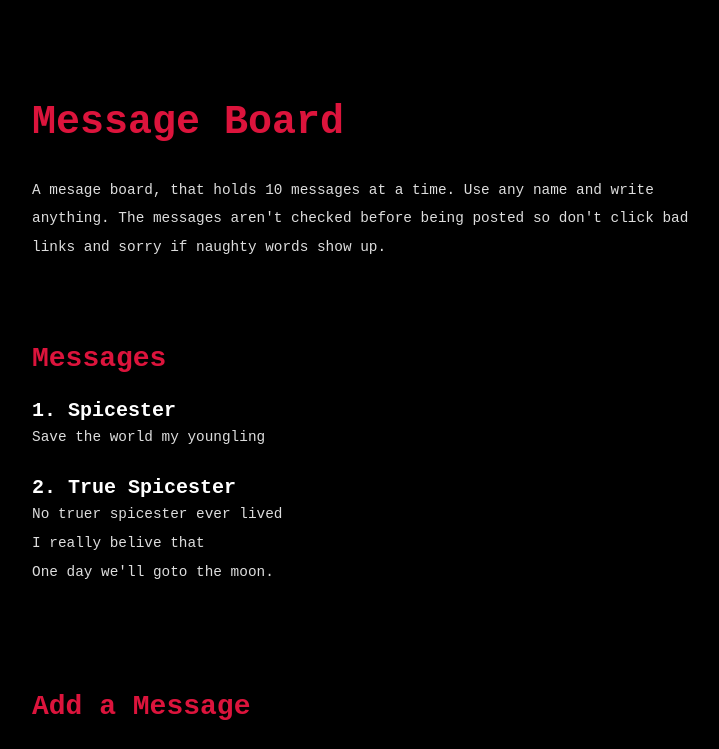
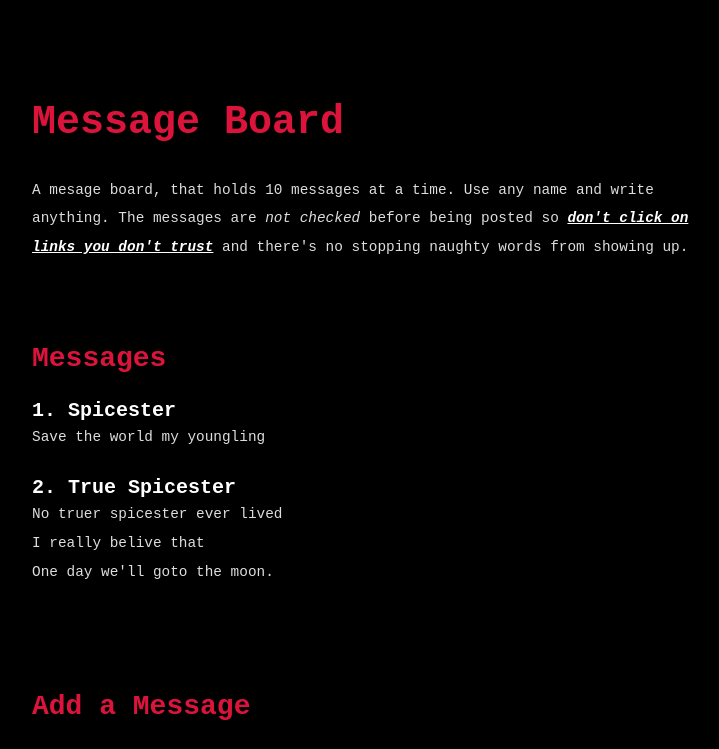
Before and after one commit to MrGorbunov/limited-message-board, a website: page public/index.html in a window 1280 px wide. Shown: the top 749 px of the page, without its empty margins (273-992 px from the left). Drawn offline with Linux system fonts and the light colour scheme; no server answers.

Commit message:
Accented warning about links + other details

```diff
--- a/public/index.html
+++ b/public/index.html
@@ -21,7 +21,7 @@
     <br>
     <h1 id="title">Message Board</h1>
     <p style="margin-bottom: 0;">
-      A mesage board, that holds 10 messages at a time. Use any name and write anything. The messages aren't checked before being posted so don't click bad links and sorry if naughty words show up.
+      A mesage board, that holds 10 messages at a time. Use any name and write anything. The messages are <i>not checked</i> before being posted so <strong><i><u>don't click on links you don't trust</u></i></strong> and there's no stopping naughty words from showing up.
     </p>
 
     <br>
```
